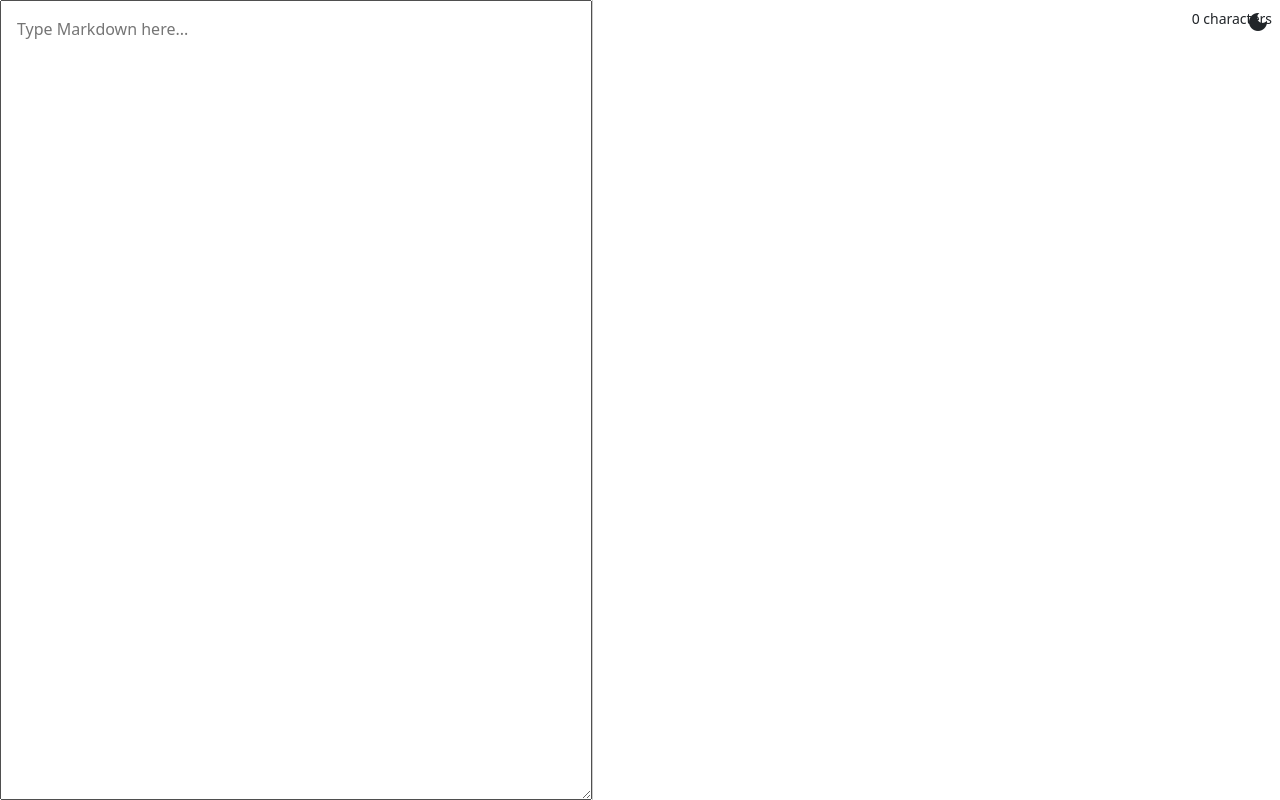
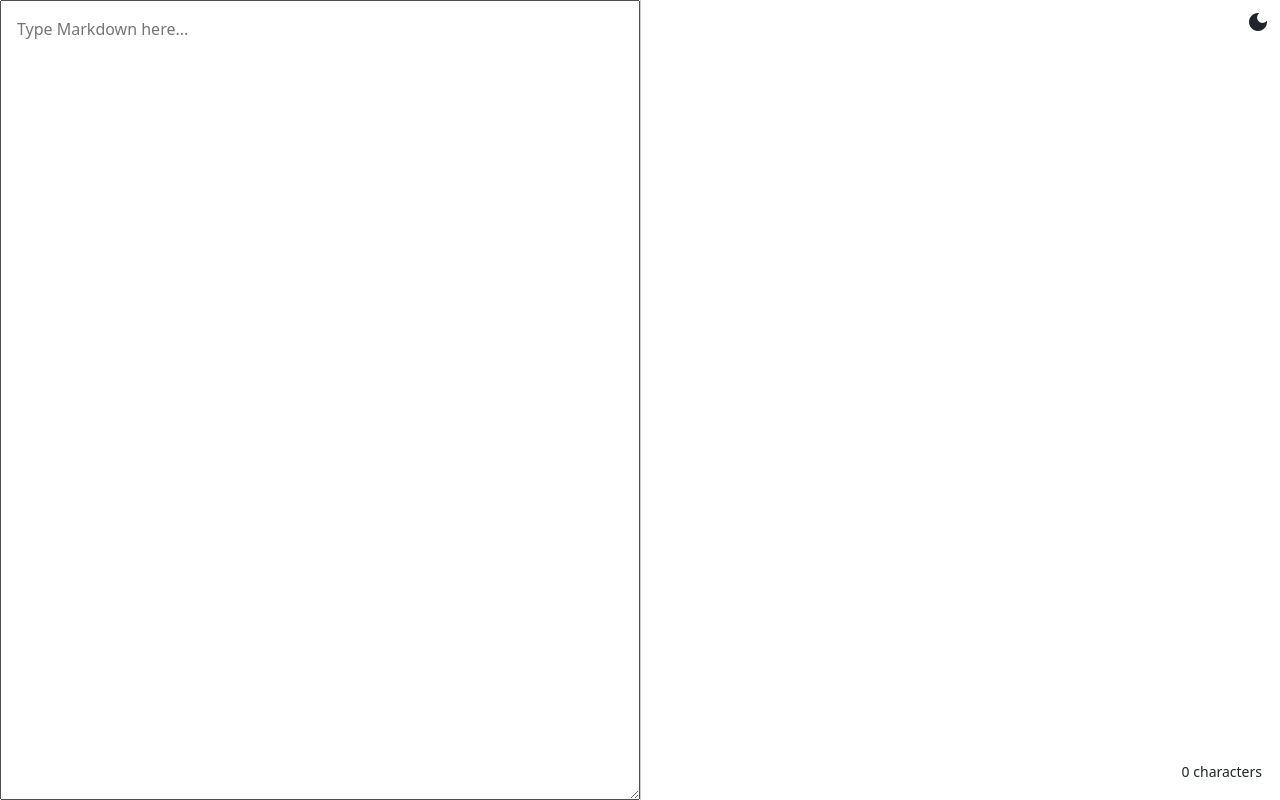
Before and after one commit to CharPf3/markdown-editor, a plain HTML site: page index.html in a window 1280 px wide. Drawn offline with nearby package versions, Linux system fonts and the light colour scheme.

Commit message:
updated README file

```diff
--- a/style.css
+++ b/style.css
@@ -24,11 +24,24 @@
 @media (min-width: 768px) {
   .editor-container {
     flex-direction: row;
+    flex-wrap: wrap;
+  }
+
+  #input,
+  #output {
+    flex: 1 1 50%;
   }
 
   #output {
     border-top: none;
     border-left: 1px solid #ccc;
+  }
+
+  #counter {
+    position: absolute;
+    bottom: 10px;
+    right: 10px;
+    text-align: right;
   }
 }
 
```
Also changed, not shown: 1 other file.
